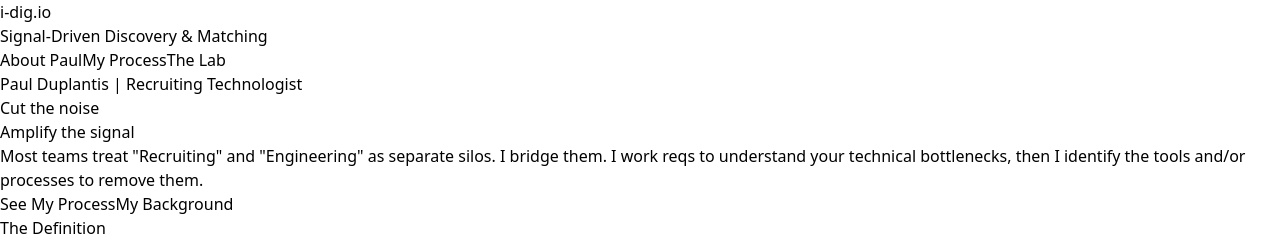
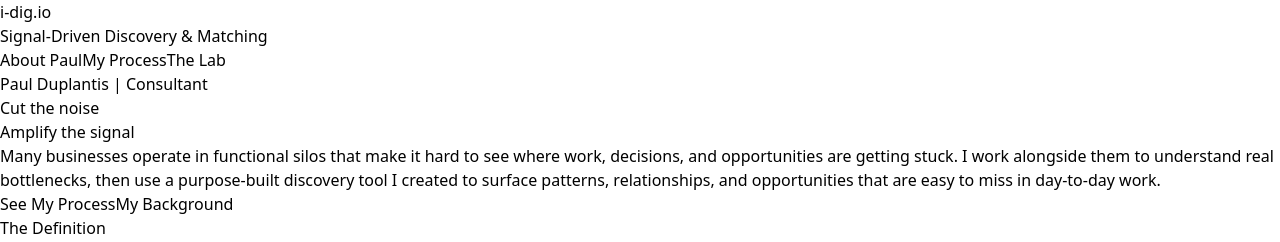
Before and after one commit to theresonantbuilder/idig_website, a React (Vite) app: page / in a window 1280 px wide. Shown: the top 242 px of the page. Built offline with nearby package versions, Linux system fonts and the light colour scheme.

Commit message:
update header to consulting

```diff
--- a/src/pages/HomeSignalDriven.tsx
+++ b/src/pages/HomeSignalDriven.tsx
@@ -51,7 +51,7 @@ export default function HomeSignalDriven() {
         <div className="max-w-6xl mx-auto px-6 mb-20 pt-10">
           <div className="max-w-3xl">
             <div className="inline-flex items-center space-x-2 bg-blue-50 border border-blue-100 rounded-full px-3 py-1 mb-6">
-              <span className="text-xs font-semibold text-blue-600 tracking-wide uppercase">Paul Duplantis | Recruiting Technologist</span>
+              <span className="text-xs font-semibold text-blue-600 tracking-wide uppercase">Paul Duplantis | Consultant</span>
             </div>
 
             <h1 className="text-5xl md:text-7xl font-light text-slate-900 mb-8 leading-tight">
@@ -60,7 +60,9 @@ export default function HomeSignalDriven() {
             </h1>
 
             <p className="text-xl md:text-2xl text-slate-600 leading-relaxed max-w-2xl mb-10">
-              Most teams treat "Recruiting" and "Engineering" as separate silos. I bridge them. I work reqs to understand your technical bottlenecks, then I identify the tools and/or processes to remove them.
+             Many businesses operate in functional silos that make it hard to see where work, decisions, and opportunities are getting stuck.
+
+I work alongside them to understand real bottlenecks, then use a purpose-built discovery tool I created to surface patterns, relationships, and opportunities that are easy to miss in day-to-day work.
             </p>
 
             <div className="flex flex-col sm:flex-row gap-4">
```
